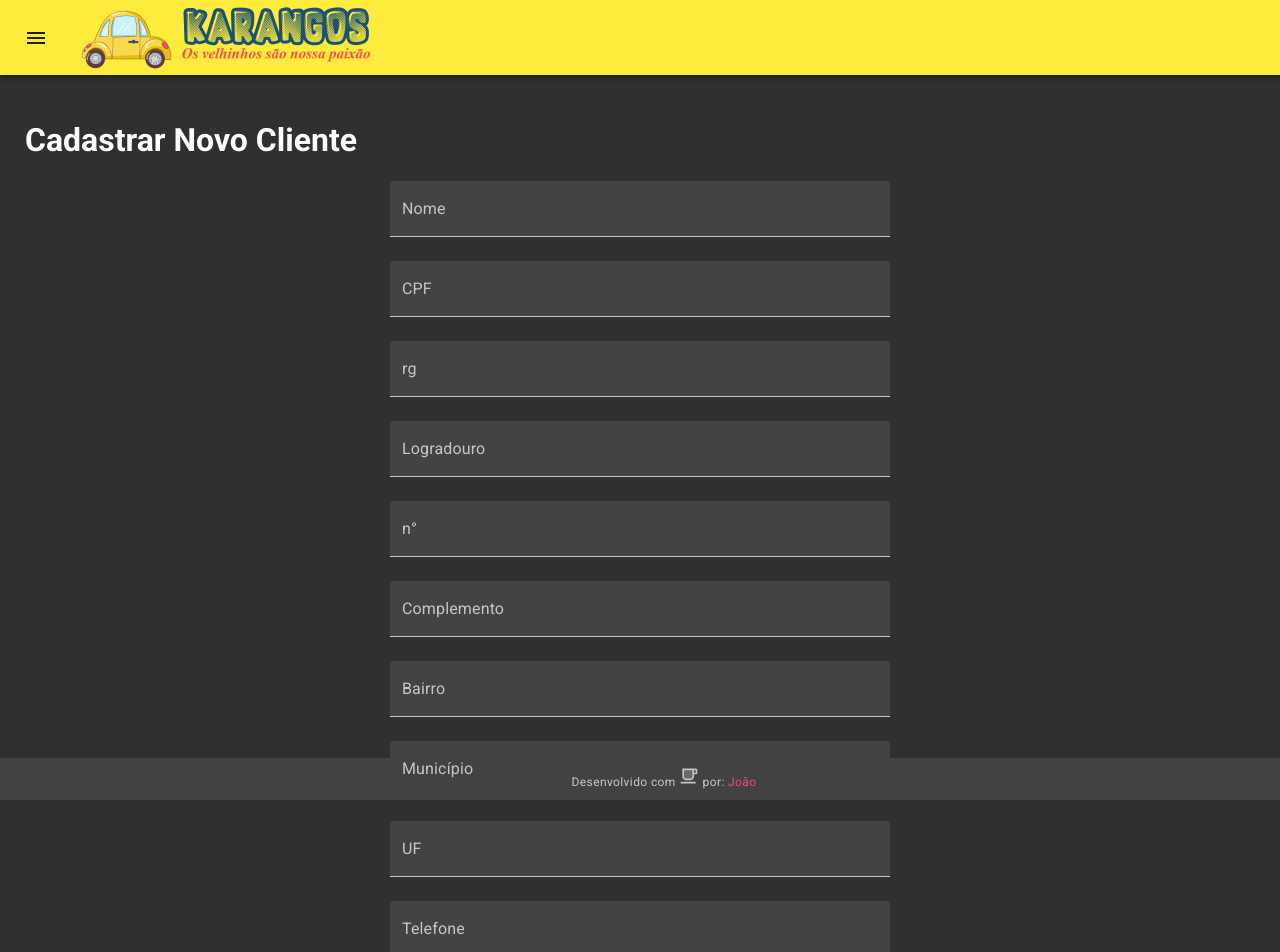
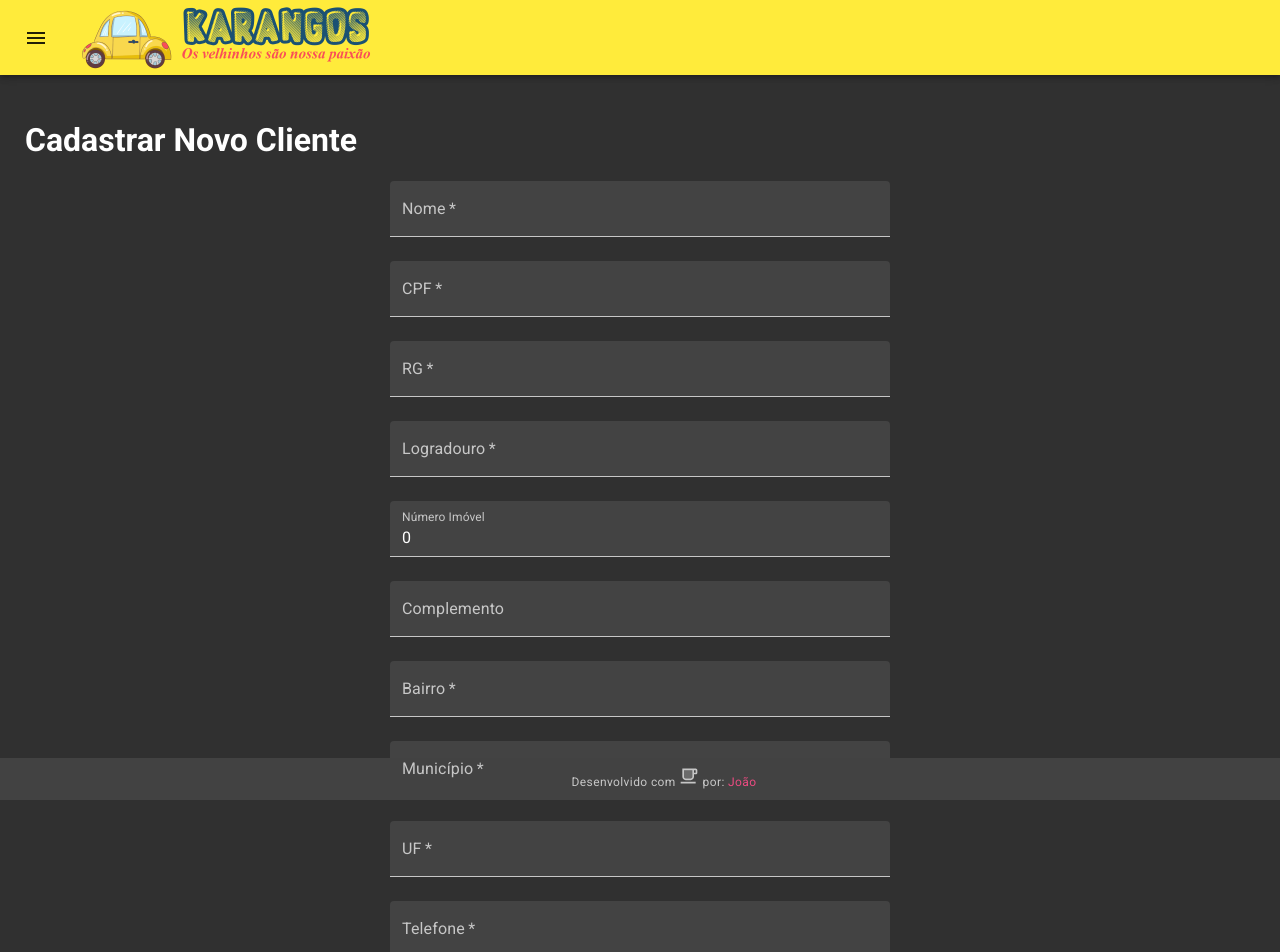
Before and after one commit to JoaoRodrigues94/Karangos-not-2021-1, a React (Create React App) app in the folder karangos/: page /newPessoa in a window 1280 px wide. Shown: the top 952 px of the page. Built offline with nearby package versions, Linux system fonts and the light colour scheme.

Commit message:
trabalho

```diff
--- a/karangos/src/routed/PessoaForm.js
+++ b/karangos/src/routed/PessoaForm.js
@@ -1,31 +1,35 @@
-import { useState, useEffect } from 'react';
-import TextField from '@material-ui/core/TextField';
-import { makeStyles } from '@material-ui/core/styles';
-import InputMask from 'react-input-mask';
-import { Toolbar } from '@material-ui/core';
-import Button from '@material-ui/core/Button';
-import axios from 'axios';
+import { useState, useEffect } from 'react'
+import TextField from '@material-ui/core/TextField'
+import { makeStyles } from '@material-ui/core/styles'
+import InputMask from 'react-input-mask'
+import Toolbar from '@material-ui/core/Toolbar'
+import Button from '@material-ui/core/Button'
+import axios from 'axios'
+import Snackbar from '@material-ui/core/Snackbar';
+import MuiAlert from '@material-ui/lab/Alert';
+import { useHistory, useParams } from 'react-router-dom'
+import ConfirmDialog from '../ui/ConfirmDialog'
 
 const useStyles = makeStyles(() => ({
   form: {
     maxWidth: '80%',
-    margin: ' auto',
+    margin: '0 auto',
     display: 'flex',
     justifyContent: 'space-around',
     flexWrap: 'wrap',
-    '& .MuiFormControl-root':{
+    '& .MuiFormControl-root': {
       minWidth: '200px',
       maxWidth: '500px',
-      marginBottom: '24px'
+      marginBottom: '24px',
     }
   },
   toolbar: {
-    margintTop: '36px',
+    marginTop: '36px',
     width: '100%',
     display: 'flex',
     justifyContent: 'space-around'
   },
-  checkebox: {
+  checkbox: {
     alignItems: 'center'
   }
 }))
@@ -35,16 +39,13 @@ const formatChars = {
   '0': '[0-9]',
 }
 
-// Máscaras para CPF e Uf.
-const CPFMask = '000.000.000-00';
-const NumMask = '0000';
-const UfMask = 'AA';
-const TelefoneMask = '(00) 0000-0000'
+//  máscaras
+const cpfMask = '000.000.000-00';
+const rgMask = '00.000.000-0';
+const ufMask = 'AA';
+const telefoneMask = '(00)00000-0000';
 
-// Máscara para CPF: '000.000.000-00'
-// Máscara par CNPJ: '00.000.000/0000-00'
-
-export default function PessoasForm() {
+export default function PessoaForm() {
   const classes = useStyles()
 
   const [pessoa, setPessoa] = useState({
@@ -53,99 +54,390 @@ export default function PessoasForm() {
     cpf: '',
     rg: '',
     logradouro: '',
-    num_imovel: '',
+    num_imovel: 0,
     complemento: '',
     bairro: '',
     municipio: '',
     uf: '',
     telefone: '',
-    email: '',
+    email: ''
   })
-  const [currentId, setCurrentId] = useState(); // utilizado apenas para debug
-  //const [importadoChecked, setImportadoChecked] = useState()
+
+  const [snackState, setSnackState] = useState({
+    open: false,
+    severity: 'success',
+    message: 'Cliente salvo com sucesso'
+  })
+
+  const [btnSendState, setBtnSendState] = useState({
+    disabled: false,
+    label: 'Enviar'
+  })
+
+  const [error, setError] = useState({
+    nome: '',
+    cpf: '',
+    rg: '',
+    logradouro: '',
+    bairro: '',
+    municipio: '',
+    uf: '',
+    telefone: '',
+    email: ''
+  })
+
+  const [isModified, setIsModified] = useState(false)
+
+  const [dialogOpen, setDialogOpen] = useState(false)
+
+  const [title, setTitle] = useState('Cadastrar Novo Cliente')
+
+  const history = useHistory()
+  const params = useParams()
+
+  useEffect(() => {
+    if(params.id) {
+      setTitle('Editar Informações de Cliente')
+      getData(params.id)
+    }
+  }, [])
+
+  async function getData(id) {
+    try {
+      let response = await axios.get(`https://api.faustocintra.com.br/clientes/${id}`)
+      setPessoa(response.data)
+    }
+    catch(error) {
+      setSnackState({
+        open: true,
+        severity: 'error',
+        message: 'Não foi possível carregar os dados para edição.'
+      })
+    }
+  }
 
   function handleInputChange(event, property) {
 
-    // Se houver Id no event.target, ele será p nome da propriedade
-    // senão, usaremos o valor do segundo parâmetro
+    const pessoaTemp = {...pessoa}
+
     if(event.target.id) property = event.target.id
 
-    if(property === 'uf'){
-      setPessoa({...pessoa, [property]: event.target.value.toUpperCase()})
+    if(property === 'uf') {
+      pessoaTemp[property] = event.target.value.toUpperCase()
     }
-    else{
-      setCurrentId(event.target.id)
-      setPessoa({...pessoa, [property]: event.target.value})
+    else {
+      pessoaTemp[property] = event.target.value
     }
+    setPessoa(pessoaTemp)
+    setIsModified(true)
+    validate(pessoaTemp)
   }
 
-  async function saveData(){
-    try{
-      await axios.post('https://api.faustocintra.com.br/clientes', pessoa)
-      alert('Dados do Cliente salvos com sucesso!')
-      // A FAZER: retornar à página de listagem
+  function validate(data) {
+
+    const errorTemp = {
+      nome: '',
+      cpf: '',
+      rg: '',
+      logradouro: '',
+      bairro: '',
+      municipio: '',
+      uf: '',
+      telefone: '',
+      email: ''
+    }
+    let isValid = true
+
+    // Validação do campo nome
+    if(data.nome.trim() === '') {
+      errorTemp.nome = 'O NOME deve ser preenchido!'
+      isValid = false
+    }
+
+    // Validação do campo cpf
+    if(data.cpf.trim() === '' || data.cpf.includes('_')) {
+      errorTemp.cpf = 'O CPF deve ser preenchido!'
+      isValid = false
+    }
+
+    // Validação do campo rg
+    if(data.rg.trim() === '' || data.rg.includes('_')) {
+      errorTemp.rg = 'O RG deve ser preenchido!'
+      isValid = false
+    }
+
+    // Validação do campo logradouro
+    if(data.logradouro.trim() === '') {
+      errorTemp.logradouro = 'O LOGRADOURO deve ser preenchido!'
+      isValid = false
+    }
+
+    // Validação do campo bairro
+    if(data.bairro.trim() === '') {
+      errorTemp.bairro = 'O BAIRRO deve ser preenchido!'
+      isValid = false
+    }
+
+    // Validação do campo municipio
+    if(data.municipio.trim() === '') {
+      errorTemp.municipio = 'O MUNICÍPIO deve ser preenchido!'
+      isValid = false
+    }
+
+    // Validação do campo uf
+    if(data.uf.trim() === '') {
+      errorTemp.uf = 'O UF deve ser preenchido!'
+      isValid = false
+    }
+
+    // Validação do campo telefone
+    if(data.telefone.trim() === '') {
+      errorTemp.telefone = 'O TELEFONE deve ser preenchido!'
+      isValid = false
+    }
+
+    // Validação do campo email
+    if(data.email.trim() === '') {
+      errorTemp.email = 'O E-mail deve ser preenchido!'
+      isValid = false
+    }
+
+    setError(errorTemp)
+    return isValid
+
+  }
+
+  async function saveData() {
+    try {
+      setBtnSendState({disabled: true, label: 'Enviando...'})
+
+      if(params.id) await axios.put(`https://api.faustocintra.com.br/clientes/${params.id}`, pessoa)
+      else await axios.post('https://api.faustocintra.com.br/clientes', pessoa)
+
+      setSnackState({
+        open: true,
+        severity: 'success',
+        message: 'Cliente salvo com sucesso!'
+      })
+
     }
     catch(error) {
-      alert('ERRO: ' + error.message)
+      setSnackState({
+        open: true,
+        severity: 'error',
+        message: 'ERRO: ' + error.message
+      })
     }
+    setBtnSendState({disabled: false, label: 'Enviar'})
   }
 
-  function handleSubmit(event){
+  function handleSubmit(event) {
 
-    event.preventDefault() // Evita o recarregamento da página
+    event.preventDefault()
 
-    saveData()
+    if(validate(pessoa)) saveData()
+
+  }
+
+  function Alert(props) {
+    return <MuiAlert elevation={6} variant="filled" {...props} />;
+  }
+
+  function handleSnackClose(reason) {
+    if(reason === 'clickaway') return
+    setSnackState({...snackState, open: false})
+
+    history.push('/listaPessoas')
+  }
+
+  function handleDialogClose(result) {
+    setDialogOpen(false)
+
+    if(result) history.push('/listaPessoas')
+  }
+
+  function handleGoBack() {
+    if(isModified) setDialogOpen(true)
+    else history.push('/listaPessoas')
   }
 
   return (
     <>
-      <h1>Cadastrar Novo Cliente</h1>
+      <ConfirmDialog isOpen={dialogOpen} onClose={handleDialogClose}>
+        Há dados não salvos. Deseja realmente voltar?
+      </ConfirmDialog>
+
+      <Snackbar open={snackState.open} autoHideDuration={6000} onClose={handleSnackClose}>
+        <Alert onClose={handleSnackClose} severity={snackState.severity}>
+          {snackState.message}
+        </Alert>
+      </Snackbar>
+
+      <h1>{title}</h1>
       <form className={classes.form} onSubmit={handleSubmit}>
 
-        <TextField id="nome" label="Nome" variant="filled" value={pessoa.nome} onChange={handleInputChange} fullWidth />
+        <TextField
+          id="nome"
+          label="Nome"
+          variant="filled"
+          value={pessoa.nome}
+          onChange={handleInputChange}
+          fullWidth
+          required
+          error={error.nome !== ''}
+          helperText={error.nome}
+        />
 
-        <InputMask formatChars={formatChars} mask={CPFMask}
-        id="cpf" onChange={event => handleInputChange(event, 'cpf')}
-        value={pessoa.cpf}>
-          {() => <TextField label="CPF" variant="filled" fullWidth />}
+        <InputMask
+          formatChars={formatChars}
+          mask={cpfMask}
+          id="cpf"
+          onChange={event => handleInputChange(event, 'cp')}
+          value={pessoa.cpf}
+        >
+          {() => <TextField
+            label="CPF"
+            variant="filled"
+            fullWidth
+            required
+            error={error.cpf !== ''}
+            helperText={error.cpf}
+          />}
         </InputMask>
 
-        <TextField id="rg" label="rg" variant="filled" value={pessoa.rg} onChange={handleInputChange} fullWidth />
-
-        <TextField id="logradouro" label="Logradouro" variant="filled" value={pessoa.logradouro} onChange={handleInputChange} fullWidth />
-
-        <InputMask formatChars={formatChars} mask={NumMask}
-        id="num_imovel" onChange={event => handleInputChange(event, 'num_imovel')}
-        value={pessoa.num_imovel}>
-          {() => <TextField label="n°" variant="filled" fullWidth />}
+        <InputMask
+          formatChars={formatChars}
+          mask={rgMask}
+          id="rg"
+          onChange={event => handleInputChange(event, 'rg')}
+          value={pessoa.rg}
+        >
+          {() => <TextField
+            label="RG"
+            variant="filled"
+            fullWidth
+            required
+            error={error.rg !== ''}
+            helperText={error.rg}
+          />}
         </InputMask>
 
-        <TextField id="complemento" label="Complemento" variant="filled" value={pessoa.complemento} onChange={handleInputChange} fullWidth />
+        <TextField
+          id="logradouro"
+          label="Logradouro"
+          variant="filled"
+          value={pessoa.logradouro}
+          onChange={handleInputChange}
+          fullWidth
+          required
+          error={error.logradouro !== ''}
+          helperText={error.logradouro}
+        />
 
-        <TextField id="bairro" label="Bairro" variant="filled" value={pessoa.bairro} onChange={handleInputChange} fullWidth />
+        <TextField
+          id="numero"
+          label="Número Imóvel"
+          variant="filled"
+          value={pessoa.num_imovel}
+          onChange={handleInputChange}
+          fullWidth
+          type="number"
+        />
 
-        <TextField id="municipio" label="Município" variant="filled" value={pessoa.municipio} onChange={handleInputChange} fullWidth />
+        <TextField
+          id="complemento"
+          label="Complemento"
+          variant="filled"
+          value={pessoa.complemento}
+          onChange={handleInputChange}
+          fullWidth
+        />
 
-        <InputMask formatChars={formatChars} mask={UfMask}
-        id="uf" onChange={event => handleInputChange(event, 'uf')}
-        value={pessoa.uf}>
-          {() => <TextField label="UF" variant="filled" fullWidth />}
+        <TextField
+          id="bairro"
+          label="Bairro"
+          variant="filled"
+          value={pessoa.bairro}
+          onChange={handleInputChange}
+          fullWidth
+          required
+          error={error.bairro !== ''}
+          helperText={error.bairro}
+        />
+
+        <TextField
+          id="municipio"
+          label="Município"
+          variant="filled"
+          value={pessoa.municipio}
+          onChange={handleInputChange}
+          fullWidth
+          required
+          error={error.municipio !== ''}
+          helperText={error.municipio}
+        />
+
+        <InputMask
+          formatChars={formatChars}
+          mask={ufMask}
+          id="uf"
+          onChange={event => handleInputChange(event, 'uf')}
+          value={pessoa.uf}
+        >
+          {() => <TextField
+            label="UF"
+            variant="filled"
+            fullWidth
+            required
+            error={error.uf !== ''}
+            helperText={error.uf}
+          />}
         </InputMask>
 
-        <InputMask formatChars={formatChars} mask={TelefoneMask}
-        id="telefone" onChange={event => handleInputChange(event, 'telefone')}
-        value={pessoa.telefone}>
-          {() => <TextField label="Telefone" variant="filled" fullWidth />}
+        <InputMask
+          formatChars={formatChars}
+          mask={telefoneMask}
+          id="telefone"
+          onChange={event => handleInputChange(event, 'telefone')}
+          value={pessoa.telefone}
+        >
+          {() => <TextField
+            label="Telefone"
+            variant="filled"
+            fullWidth
+            required
+            error={error.telefone !== ''}
+            helperText={error.telefone}
+          />}
         </InputMask>
 
-        <TextField id="email" label="E-Mail" variant="filled" value={pessoa.email} onChange={handleInputChange} fullWidth />
+        <TextField
+          id="email"
+          label="E-mail"
+          variant="filled"
+          value={pessoa.email}
+          onChange={handleInputChange}
+          fullWidth
+          required
+          error={error.email !== ''}
+          helperText={error.email}
+        />
 
         <Toolbar className={classes.toolbar}>
-          <Button variant="contained" color="secondary" type='submit'>Enviar</Button>
-          <Button variant="contained" >Voltar</Button>
+          <Button
+            variant="contained"
+            color="secondary"
+            type="submit"
+            disabled={btnSendState.disabled}
+          >
+              {btnSendState.label}
+          </Button>
+          <Button variant="contained" onClick={handleGoBack}>
+            Voltar
+          </Button>
         </Toolbar>
 
-        <div>{JSON.stringify(pessoa)}<br/>currentId: {currentId}</div>
+        {/* <div>{JSON.stringify(karango)}<br />currentId: {currentId}</div> */}
       </form>
     </>
   )
```
